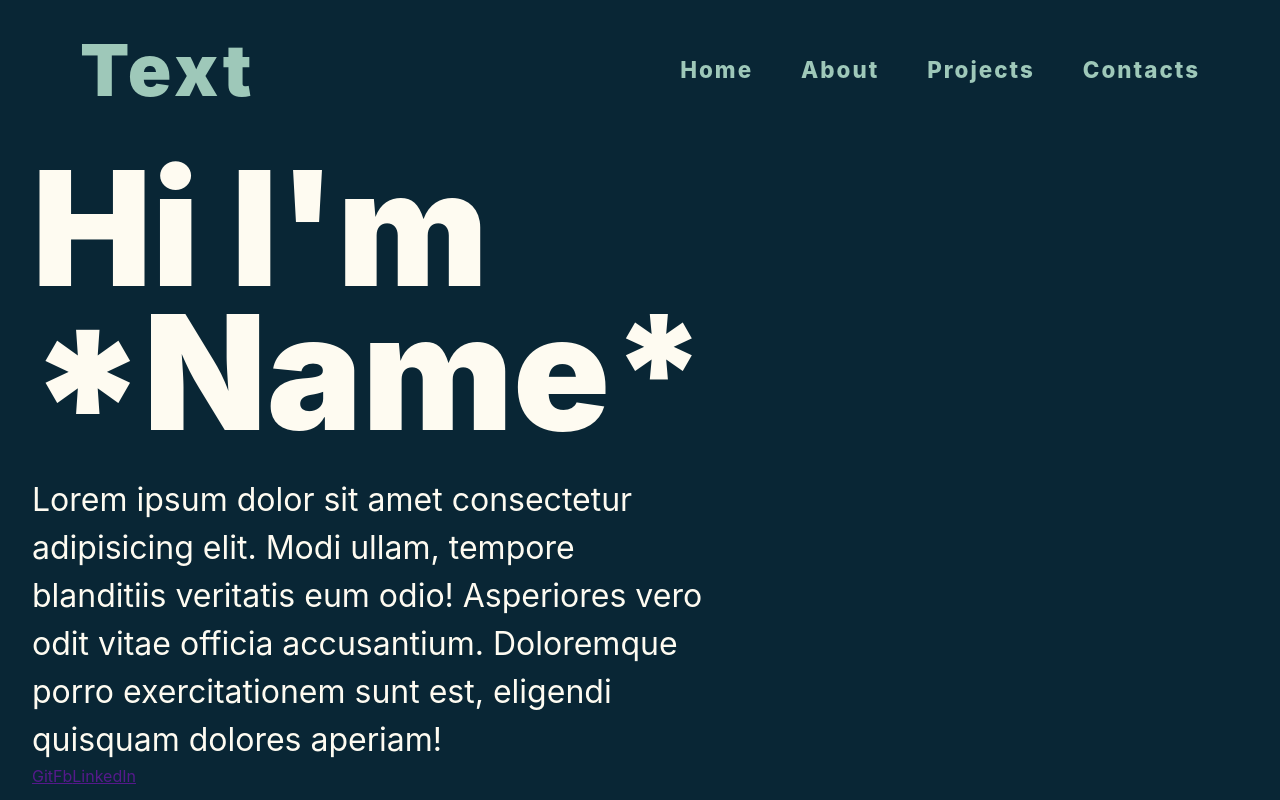
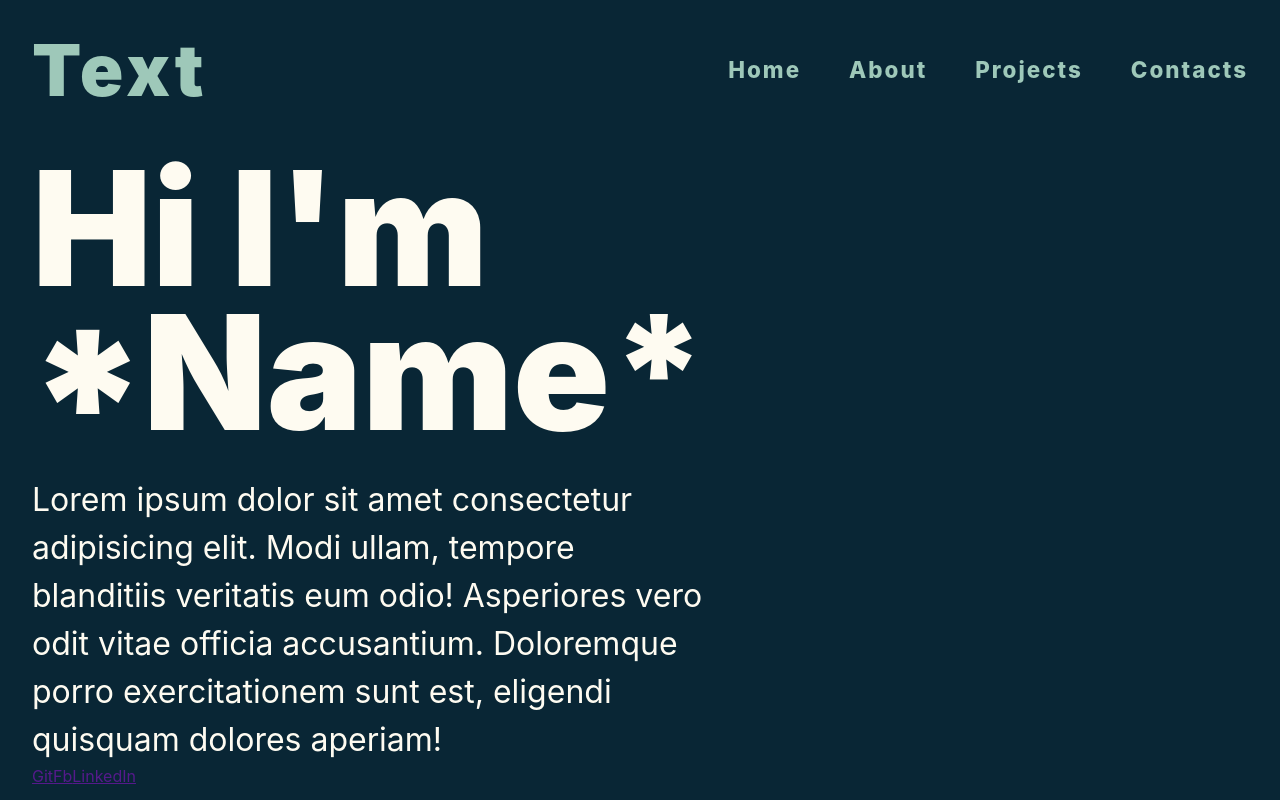
Before and after one commit to GrzegorzWszola/ReactPage, a React (Vite) app: page / in a window 1280 px wide. Shown: the top 800 px of the page. Built offline with nearby package versions, Linux system fonts and the light colour scheme.

Commit message:
small changes in header file

```diff
--- a/src/Elements/Header/header.css
+++ b/src/Elements/Header/header.css
@@ -8,12 +8,10 @@
     font-size: 4.5rem;
     font-weight: 900;
     letter-spacing: 4px;
-    padding-left: 3rem;
     color: var(--text-color);
 }
 
 .Header_Navbar{
-    padding-right: 3rem;
     display: flex;
     gap: 3rem;
 }
```
